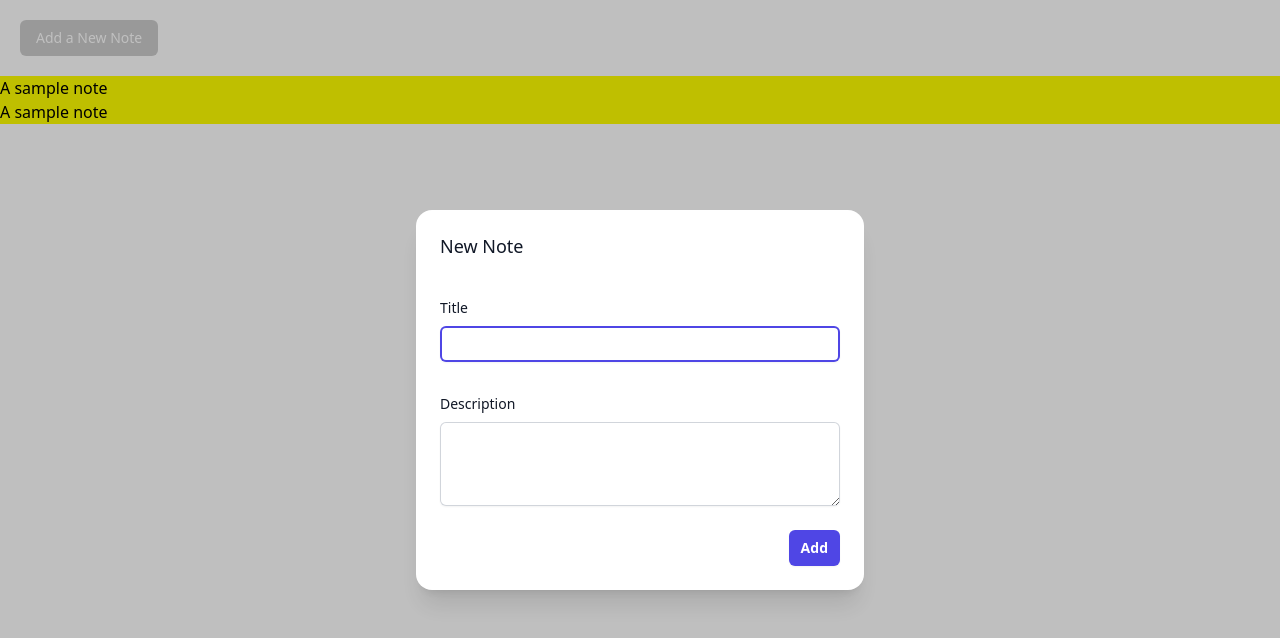
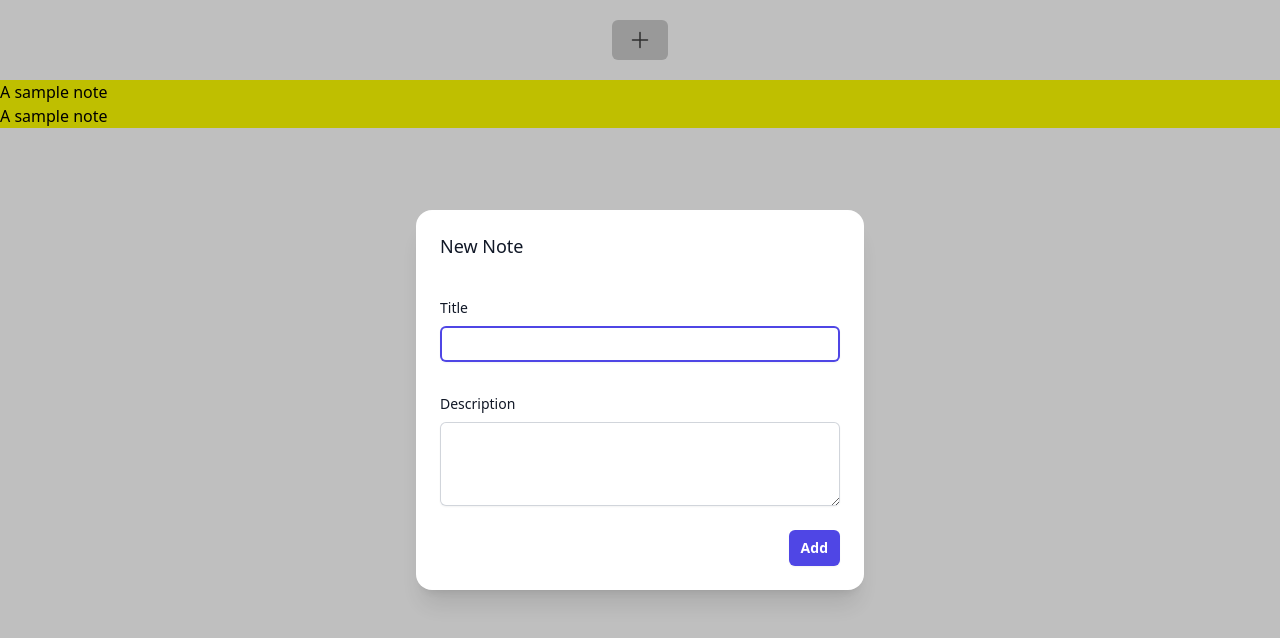
Before and after one commit to ronhedwigzape/notes, a Vue app: page / in a window 1280 px wide. Shown: the top 638 px of the page. Built offline with nearby package versions, Linux system fonts and the light colour scheme.

Commit message:
Replace "Add new note" text with a plus icon

```diff
--- a/src/components/Controller.vue
+++ b/src/components/Controller.vue
@@ -1,12 +1,23 @@
 <template>
-	<div class="m-5">
+	<div class="flex m-5 items-center justify-center">
+		<div class="mx-3">
 			<button
 				type="button"
 				@click="openModal"
 				class="rounded-md bg-black bg-opacity-20 px-4 py-2 text-sm font-medium text-white hover:bg-opacity-30 focus:outline-none focus-visible:ring-2 focus-visible:ring-white focus-visible:ring-opacity-75"
 			>
-			Add a New Note
+				<PlusIcon class="h-6 w-6 text-black opacity-70" />
 			</button>
+		</div>
+<!--		<div class="mx-3">-->
+<!--			<button-->
+<!--				type="button"-->
+<!--				@click=""-->
+<!--				class="rounded-md bg-black bg-opacity-20 px-4 py-2 text-sm font-medium text-white hover:bg-opacity-30 focus:outline-none focus-visible:ring-2 focus-visible:ring-white focus-visible:ring-opacity-75"-->
+<!--			>-->
+<!--				<TrashIcon class="h-6 w-6 text-black opacity-70" />-->
+<!--			</button>-->
+<!--		</div>-->
 	</div>
 	<TransitionRoot appear :show="isOpen" as="template">
 		<Dialog as="div" @close="closeModal" class="relative z-10">
@@ -58,7 +69,7 @@
 												type="text"
 												name="title"
 												id="title"
-												autocomplete="given-name"
+												autocomplete="title"
 												class="block w-full rounded-md border-0 py-1.5 text-gray-900 shadow-sm ring-1 ring-inset ring-gray-300 placeholder:text-gray-400 focus:ring-2 focus:ring-inset focus:ring-indigo-600 sm:text-sm sm:leading-6"
 											>
 										</div>
@@ -112,6 +123,7 @@ import {
 	DialogPanel,
 	DialogTitle,
 } from '@headlessui/vue'
+import { PlusIcon, TrashIcon } from '@heroicons/vue/24/solid'
 
 const isOpen = ref(true)
 
```
Lines whose indentation alone changed are shown as unchanged.
